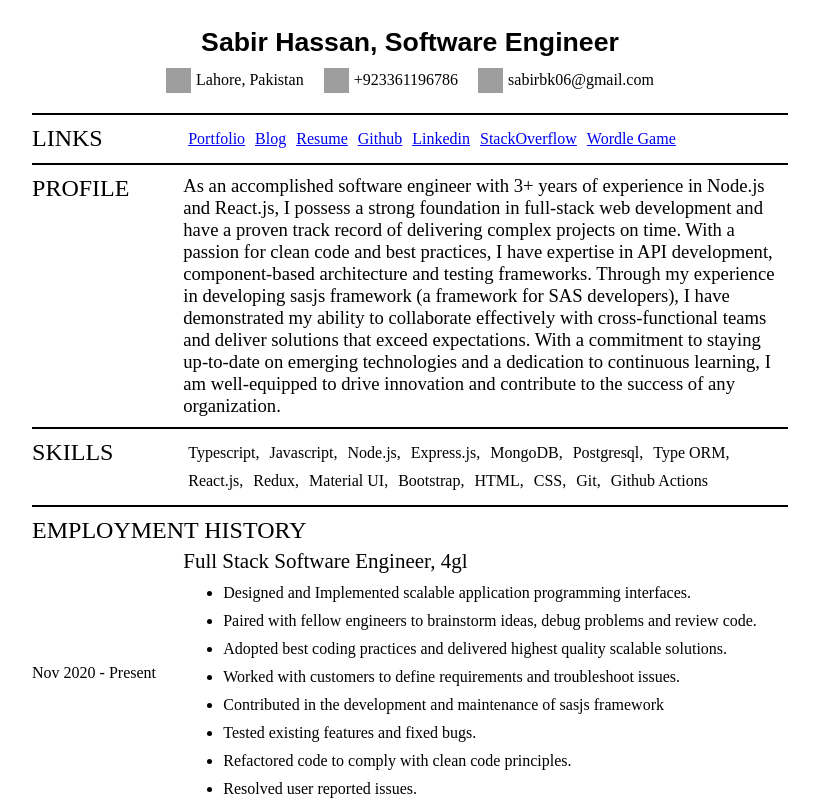
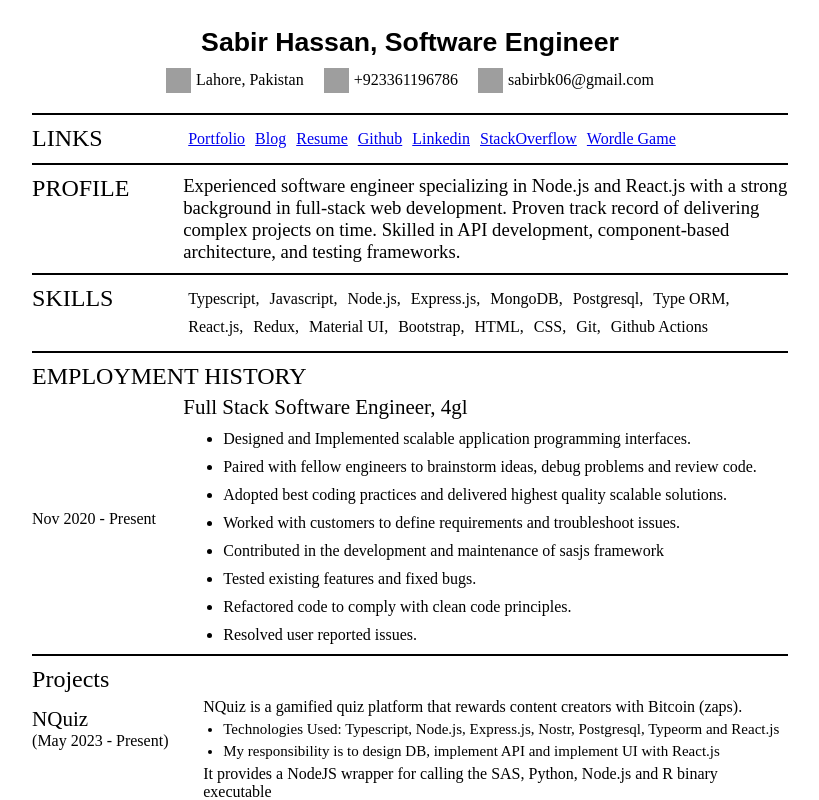
Before and after one commit to sabhas/resume, a React (Vite) app: page / in a window 1280 px wide. Shown: the top 800 px of the page, without its empty margins (230-1049 px from the left). Built offline with nearby package versions, Linux system fonts and the light colour scheme; grey boxes are pictures that could not be loaded.

Commit message:
reduce profile content

```diff
--- a/src/components/profile.tsx
+++ b/src/components/profile.tsx
@@ -1,5 +1,5 @@
 const profileSummary =
-  'As an accomplished software engineer with 3+ years of experience in Node.js and React.js, I possess a strong foundation in full-stack web development and have a proven track record of delivering complex projects on time. With a passion for clean code and best practices, I have expertise in API development, component-based architecture and testing frameworks. Through my experience in developing sasjs framework (a framework for SAS developers), I have demonstrated my ability to collaborate effectively with cross-functional teams and deliver solutions that exceed expectations. With a commitment to staying up-to-date on emerging technologies and a dedication to continuous learning, I am well-equipped to drive innovation and contribute to the success of any organization.'
+  'Experienced software engineer specializing in Node.js and React.js with a strong background in full-stack web development. Proven track record of delivering complex projects on time. Skilled in API development, component-based architecture, and testing frameworks.'
 
 export const Profile = () => {
   return (
```
